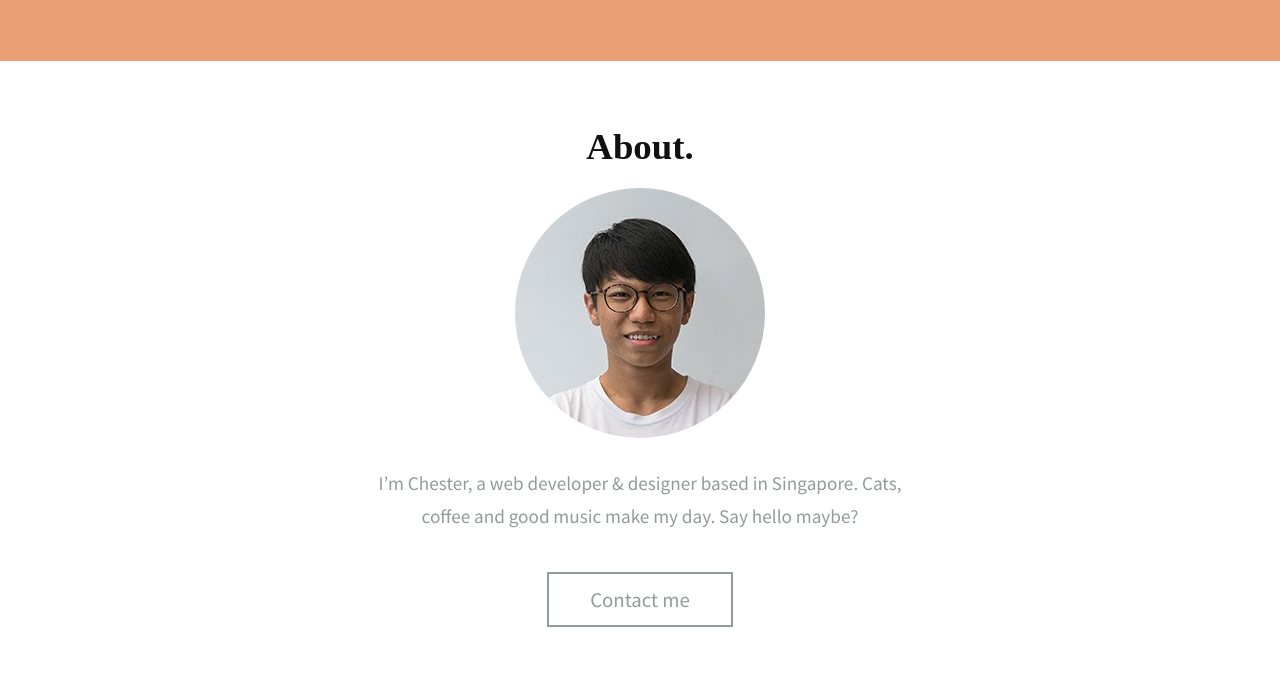
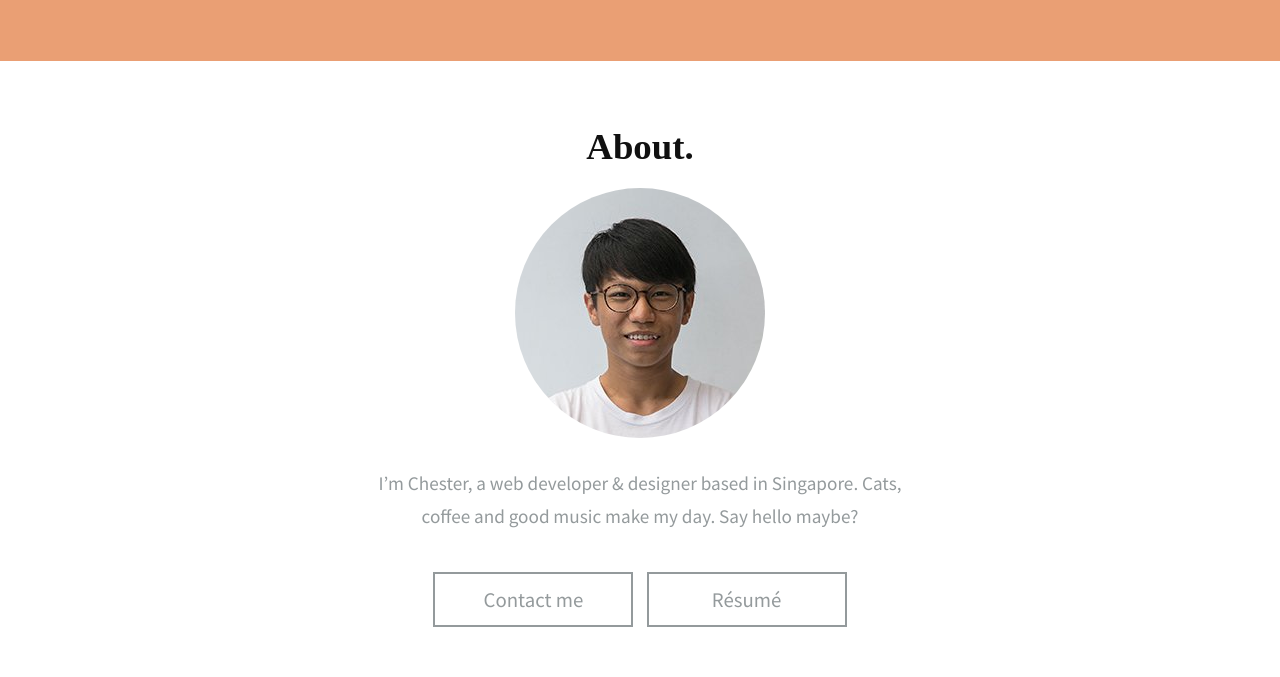
Before and after one commit to chesterhow/portfolio, a plain HTML site: page index.html in a window 1280 px wide. Shown: the part 6989-7666 px from the top of the page. Drawn offline with Linux system fonts and the light colour scheme; a web font is replaced by a local one.

Commit message:
Add resume link

```diff
--- a/index.html
+++ b/index.html
@@ -121,7 +121,8 @@
             <h3>About.</h3>
             <img src="images/me.jpg" alt="me" class="headshot">
             <p>I’m Chester, a web developer &amp; designer based in Singapore. Cats, coffee and good music make my day. Say hello maybe?</p>
-            <a href="mailto:chesterhow@gmail.com" class="contact-button">Contact me</a>
+            <a href="mailto:chesterhow@gmail.com" class="about-button">Contact me</a>
+            <a href="https://www.dropbox.com/s/4dvt1ht4d0jvpmh/Resume_Chester%20How.pdf?dl=0" target="_blank" class="about-button">Résumé</a>
         </div>
 
         <div class="footer">
--- a/stylesheets/index.scss
+++ b/stylesheets/index.scss
@@ -297,15 +297,22 @@ h6 {
   }
 }
 
-.contact-button {
+.about-button {
   @extend %button;
   border: 2px solid $secondary-color;
   color: $secondary-color;
   font-weight: 400;
+  margin-left: 5px;
+  margin-right: 5px;
+  width: 200px;
 
   &:hover {
     background: $secondary-color;
     color: $white;
+  }
+
+  &:last-child {
+    margin-top: 10px;
   }
 }
 
```
Also changed, not shown: stylesheets/index.min.css.
